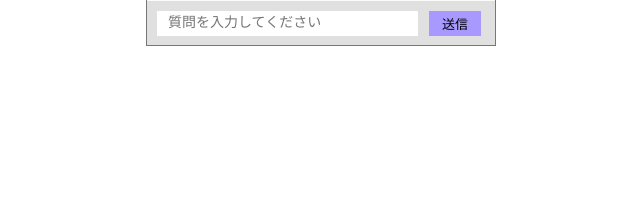
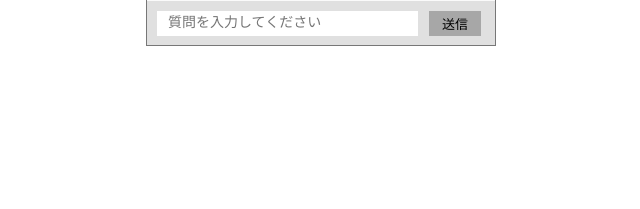
Before and after one commit to engenius-oca/Amazon-Lex-v2-For-JavaScript, a Flask app: page /bot in a window 1280 px wide, with the restyled element focused. Shown: the part 591-800 px from the top of the page, without its empty margins (319-959 px from the left). Run offline with Flask 2, Linux system fonts and the light colour scheme.

Commit message:
change button color

```diff
--- a/static/top.css
+++ b/static/top.css
@@ -83,7 +83,7 @@ h1{
 }
 #chat-button:focus{
     outline: 0;
-    background: #A899FF;
+    background: #a7a7a7;
 }
 
 #chat-ul{
```
